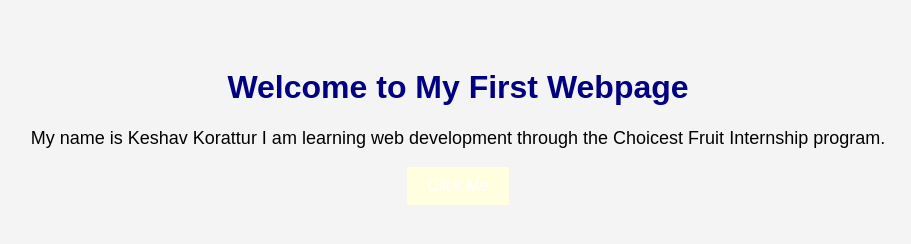
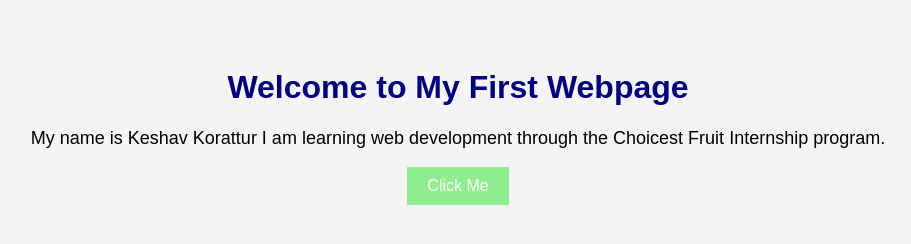
Before and after one commit to kk2ktr2011-cloud/My-Portfolio, a plain HTML site: page index.html in a window 1280 px wide. Shown: the whole page, without its empty margins (182-1093 px from the left). Drawn offline with Linux system fonts and the light colour scheme.

Commit message:
Changed Button Color to be More Readable

```diff
--- a/style.css
+++ b/style.css
@@ -14,7 +14,7 @@
 }
 
 button {
-    background-color: lightyellow;
+    background-color: lightgreen;
     color: white;
     border: none;
     padding: 10px 20px;
```
